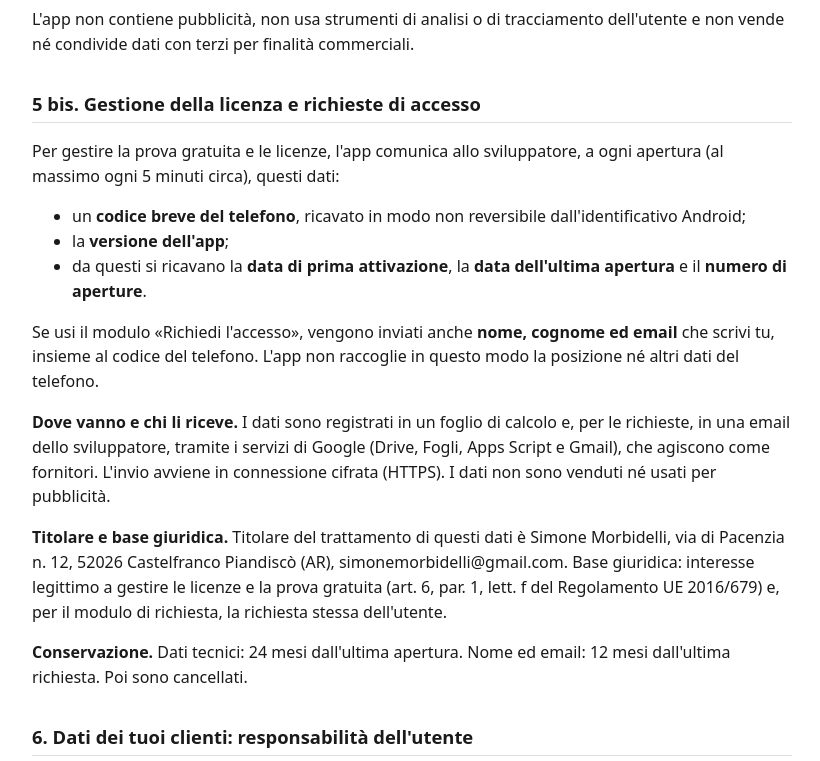
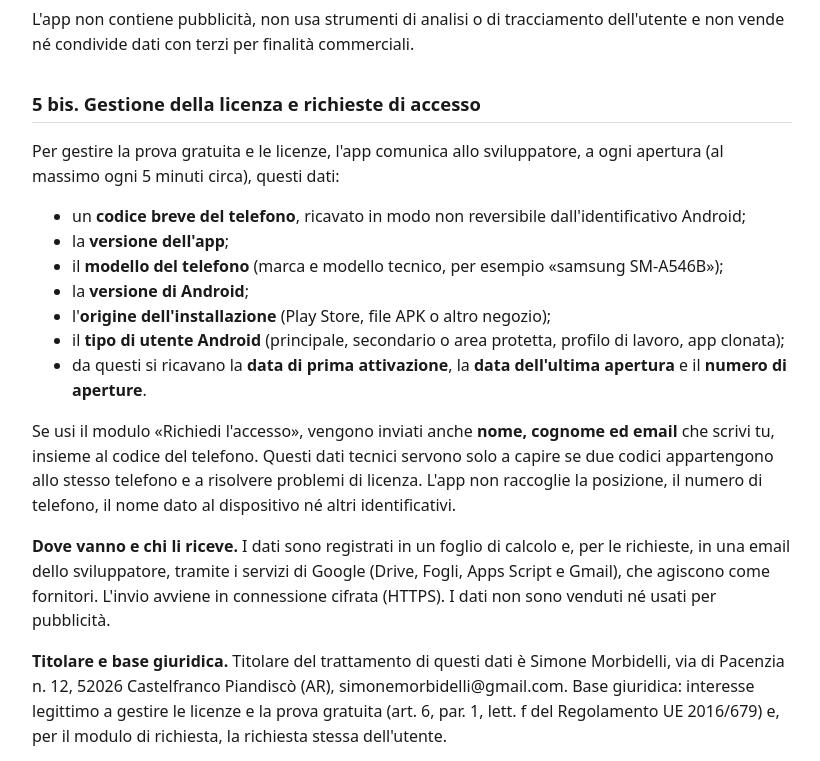
Before and after one commit to simonemorbidelli-crypto/STUDIO-TECNICO, a plain HTML site: page privacy/informativa-privacy.html in a window 1280 px wide. Shown: the part 2000-2761 px from the top of the page, without its empty margins (228-1048 px from the left). Drawn offline with Linux system fonts and the light colour scheme.

Commit message:
Informativa privacy: nuovi dati tecnici inviati dall'app 1.34 (modello, Android, origine, tipo di utente)
Co-Authored-By: Claude Sonnet 5.5 <noreply@anthropic.com>
Claude-Session: https://claude.ai/code/session_01CAgyjN2nzoxhuTY7NFmhTy

```diff
--- a/privacy/informativa-privacy.html
+++ b/privacy/informativa-privacy.html
@@ -14,7 +14,7 @@
 </head>
 <body>
 <h1>Studio Tecnico – Informativa sulla privacy</h1>
-<p><b>Ultimo aggiornamento:</b> 31 ottobre 2026 &nbsp;·&nbsp; <b>App:</b> Studio Tecnico (Android, pacchetto <code>it.geometra.studiotecnico</code>)</p>
+<p><b>Ultimo aggiornamento:</b> 4 novembre 2026 &nbsp;·&nbsp; <b>App:</b> Studio Tecnico (Android, pacchetto <code>it.geometra.studiotecnico</code>)</p>
 
 <h2>1. Chi è lo sviluppatore</h2>
 <p>L'app è sviluppata da <b>Geom. Simone Morbidelli</b>, geometra iscritto al Collegio dei Geometri e Geometri Laureati della Provincia di Arezzo. Contatto per questioni di privacy: <b>simonemorbidelli@gmail.com</b>.</p>
@@ -58,9 +58,13 @@
 <ul>
 <li>un <b>codice breve del telefono</b>, ricavato in modo non reversibile dall'identificativo Android;</li>
 <li>la <b>versione dell'app</b>;</li>
+<li>il <b>modello del telefono</b> (marca e modello tecnico, per esempio «samsung SM-A546B»);</li>
+<li>la <b>versione di Android</b>;</li>
+<li>l'<b>origine dell'installazione</b> (Play Store, file APK o altro negozio);</li>
+<li>il <b>tipo di utente Android</b> (principale, secondario o area protetta, profilo di lavoro, app clonata);</li>
 <li>da questi si ricavano la <b>data di prima attivazione</b>, la <b>data dell'ultima apertura</b> e il <b>numero di aperture</b>.</li>
 </ul>
-<p>Se usi il modulo «Richiedi l'accesso», vengono inviati anche <b>nome, cognome ed email</b> che scrivi tu, insieme al codice del telefono. L'app non raccoglie in questo modo la posizione né altri dati del telefono.</p>
+<p>Se usi il modulo «Richiedi l'accesso», vengono inviati anche <b>nome, cognome ed email</b> che scrivi tu, insieme al codice del telefono. Questi dati tecnici servono solo a capire se due codici appartengono allo stesso telefono e a risolvere problemi di licenza. L'app non raccoglie la posizione, il numero di telefono, il nome dato al dispositivo né altri identificativi.</p>
 <p><b>Dove vanno e chi li riceve.</b> I dati sono registrati in un foglio di calcolo e, per le richieste, in una email dello sviluppatore, tramite i servizi di Google (Drive, Fogli, Apps Script e Gmail), che agiscono come fornitori. L'invio avviene in connessione cifrata (HTTPS). I dati non sono venduti né usati per pubblicità.</p>
 <p><b>Titolare e base giuridica.</b> Titolare del trattamento di questi dati è Simone Morbidelli, via di Pacenzia n. 12, 52026 Castelfranco Piandiscò (AR), simonemorbidelli@gmail.com. Base giuridica: interesse legittimo a gestire le licenze e la prova gratuita (art. 6, par. 1, lett. f del Regolamento UE 2016/679) e, per il modulo di richiesta, la richiesta stessa dell'utente.</p>
 <p><b>Conservazione.</b> Dati tecnici: 24 mesi dall'ultima apertura. Nome ed email: 12 mesi dall'ultima richiesta. Poi sono cancellati.</p>
```
